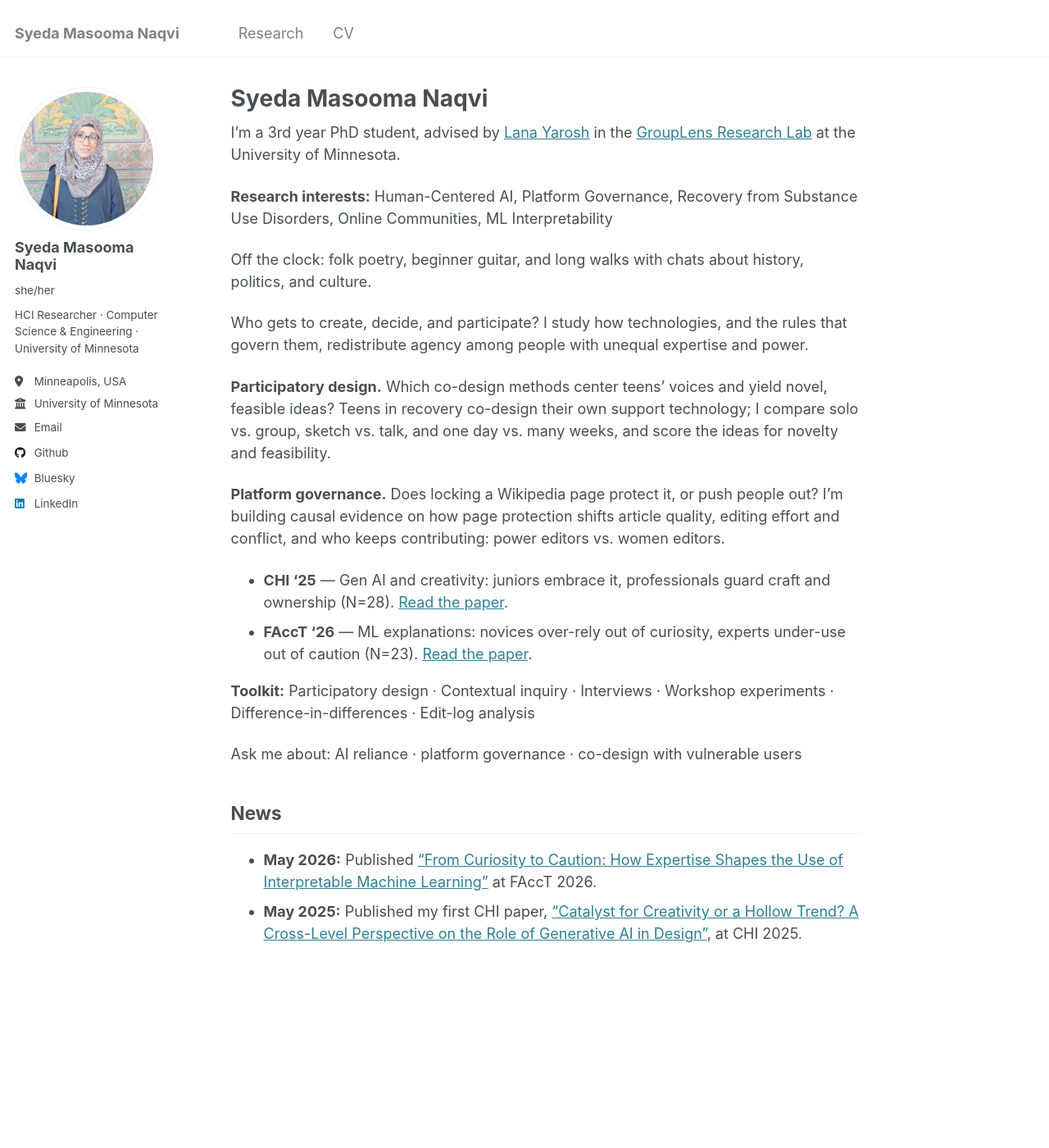
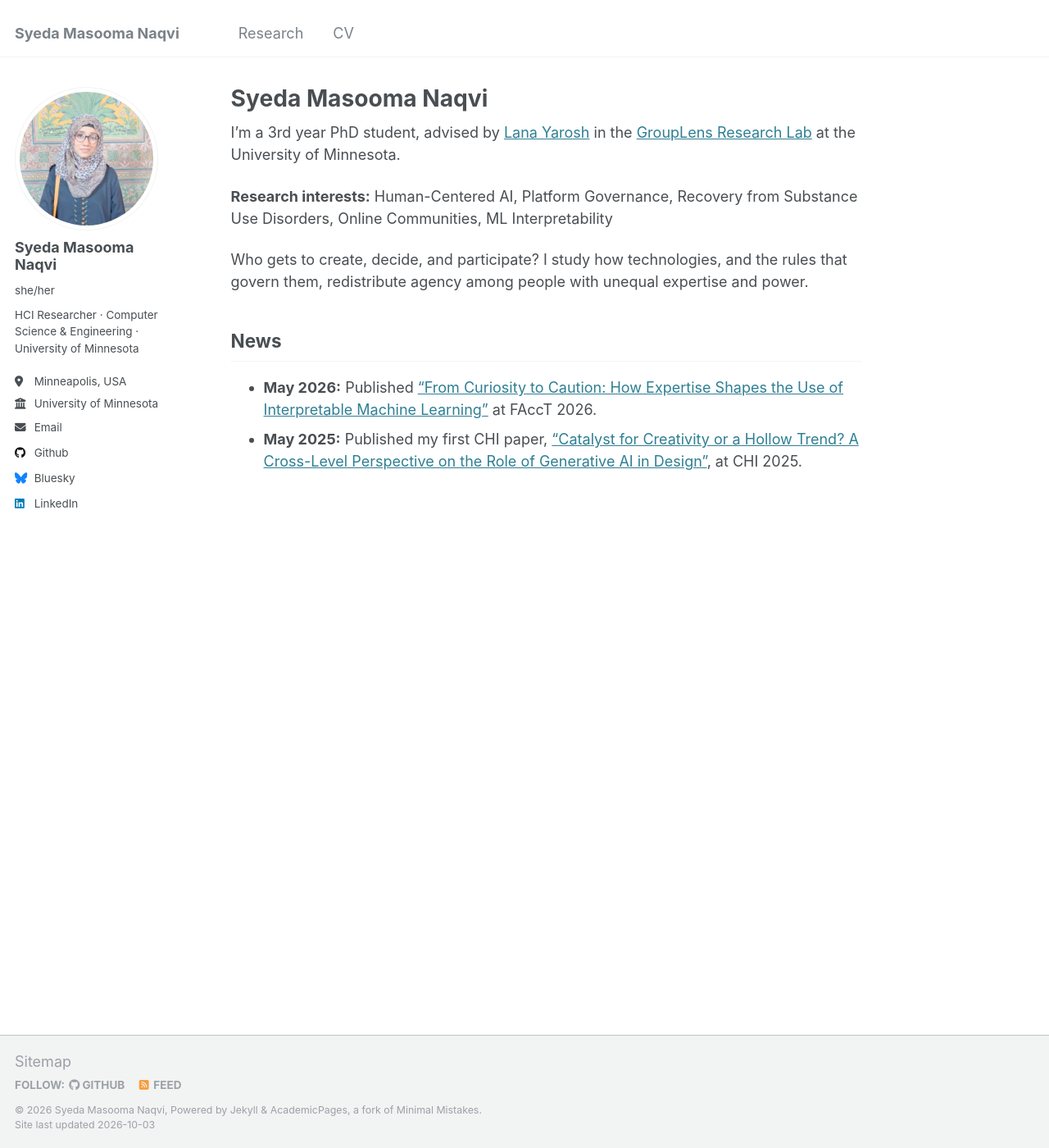
Before and after one commit to syedamasoomanaqvii/syedamasoomanaqvii.github.io, a Jekyll site: the page built from _pages/about.md, in a window 1280 px wide and 1400 px high. Shown: the whole window at 82% size. Built offline with Jekyll 4.4.1, drawn with Linux system fonts in a browser that asks for light colours.

Commit message:
Revise about page to focus on research interests
Removed personal interests and specific research details to streamline the content.

```diff
--- a/_pages/about.md
+++ b/_pages/about.md
@@ -11,20 +11,9 @@ I'm a 3rd year PhD student, advised by [Lana Yarosh](https://lanayarosh.com) in
 
 **Research interests:** Human-Centered AI, Platform Governance, Recovery from Substance Use Disorders, Online Communities, ML Interpretability
 
-Off the clock: folk poetry, beginner guitar, and long walks with chats about history, politics, and culture.
-
 Who gets to create, decide, and participate? I study how technologies, and the rules that govern them, redistribute agency among people with unequal expertise and power.
 
-**Participatory design.** Which co-design methods center teens' voices and yield novel, feasible ideas? Teens in recovery co-design their own support technology; I compare solo vs. group, sketch vs. talk, and one day vs. many weeks, and score the ideas for novelty and feasibility.
 
-**Platform governance.** Does locking a Wikipedia page protect it, or push people out? I'm building causal evidence on how page protection shifts article quality, editing effort and conflict, and who keeps contributing: power editors vs. women editors.
-
-- **CHI '25** — Gen AI and creativity: juniors embrace it, professionals guard craft and ownership (N=28). [Read the paper](/files/chi25-150.pdf).
-- **FAccT '26** — ML explanations: novices over-rely out of curiosity, experts under-use out of caution (N=23). [Read the paper](/files/3805689.3812376-2.pdf).
-
-**Toolkit:** Participatory design · Contextual inquiry · Interviews · Workshop experiments · Difference-in-differences · Edit-log analysis
-
-Ask me about: AI reliance · platform governance · co-design with vulnerable users
 
 ## News
 * **May 2026:** Published ["From Curiosity to Caution: How Expertise Shapes the Use of Interpretable Machine Learning"](/files/3805689.3812376-2.pdf) at FAccT 2026.
```
